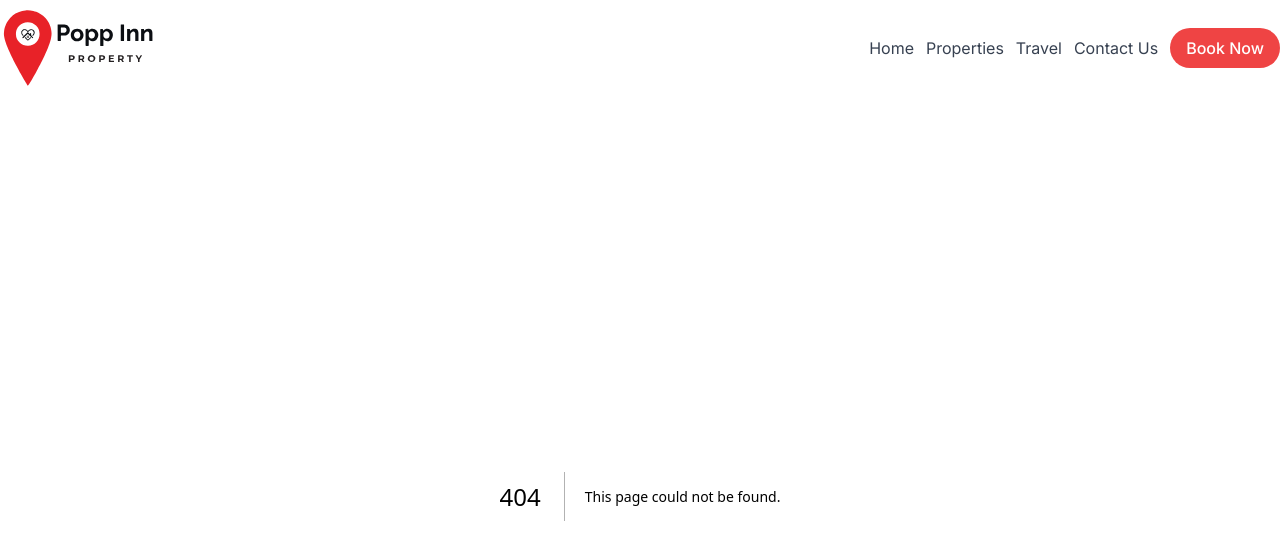
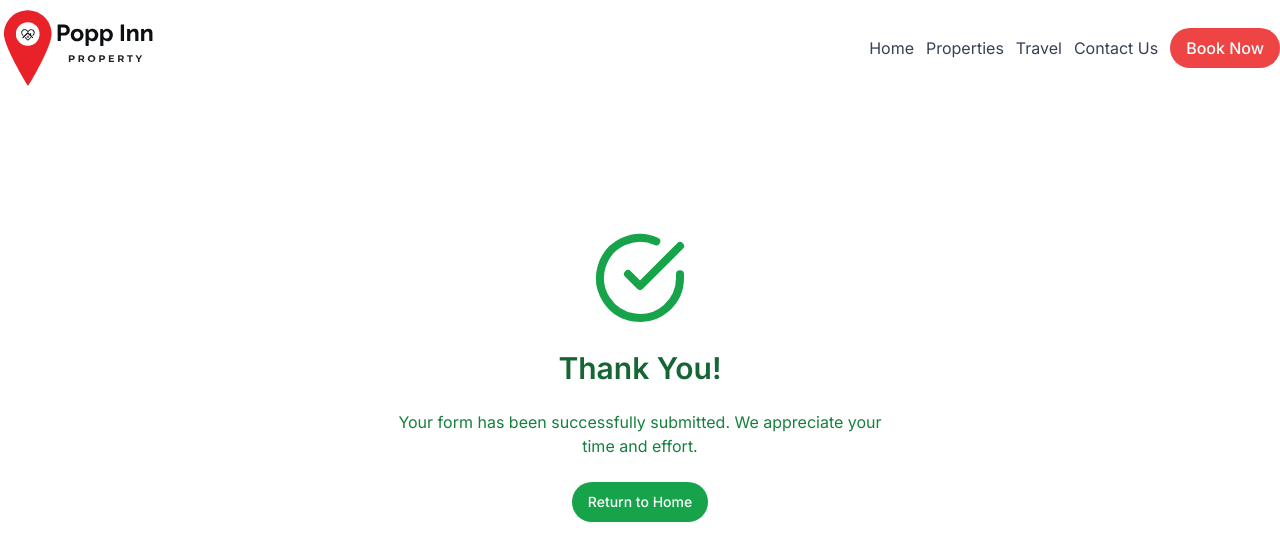
Before and after one commit to PhilaniNcube/new-poppin, a Next.js app: page /thank-you in a window 1280 px wide. Before the commit this address had no page. Shown: the top 560 px of the page. Built offline with nearby package versions, Linux system fonts and the light colour scheme.

Commit message:
contact forms

```diff
--- a/app/contact/page.tsx
+++ b/app/contact/page.tsx
@@ -6,6 +6,7 @@ import { Button } from "@/components/ui/button";
 import { Input } from "@/components/ui/input";
 import { Label } from "@/components/ui/label";
 import { Textarea } from "@/components/ui/textarea";
+import { redirect } from "next/navigation";
 import {Resend} from 'resend'
 
 const resend = new Resend(process.env.NEXT_PUBLIC_RESEND_API_KEY!)
@@ -29,12 +30,7 @@ export default async function ContactPage() {
 
     console.log({ email, message, fullName, res})
 
-    return {
-      redirect: {
-        destination: "/",
-        permanent: false,
-      },
-    };
+    redirect("/thank-you")
 
   }
 
--- /dev/null
+++ b/app/thank-you/page.tsx
@@ -0,0 +1,43 @@
+/**
+ * v0 by Vercel.
+ * @see https://v0.dev/t/tkaZKNVxMSa
+ */
+import { Button } from "@/components/ui/button";
+import Link from "next/link";
+
+export default function Component() {
+  return (
+    <section className="flex flex-col items-center justify-center h-[70vh] p-6 space-y-6">
+      <svg
+        className=" w-24 h-24 text-green-600 dark:text-green-300"
+        fill="none"
+        height="24"
+        stroke="currentColor"
+        strokeLinecap="round"
+        strokeLinejoin="round"
+        strokeWidth="2"
+        viewBox="0 0 24 24"
+        width="24"
+        xmlns="http://www.w3.org/2000/svg"
+      >
+        <path d="M22 11.08V12a10 10 0 1 1-5.93-9.14" />
+        <polyline points="22 4 12 14.01 9 11.01" />
+      </svg>
+      <h2 className="text-3xl font-semibold text-center text-green-800 dark:text-green-200">
+        Thank You!
+      </h2>
+      <p className="max-w-lg text-center text-green-700 dark:text-green-300">
+        Your form has been successfully submitted. We appreciate your time and
+        effort.
+      </p>
+      <Link href="/">
+        <Button
+          type="button"
+          className="text-white bg-green-600 hover:bg-green-700 dark:bg-green-300 dark:hover:bg-green-400 rounded-full"
+        >
+          Return to Home
+        </Button>
+      </Link>
+    </section>
+  );
+}
```
